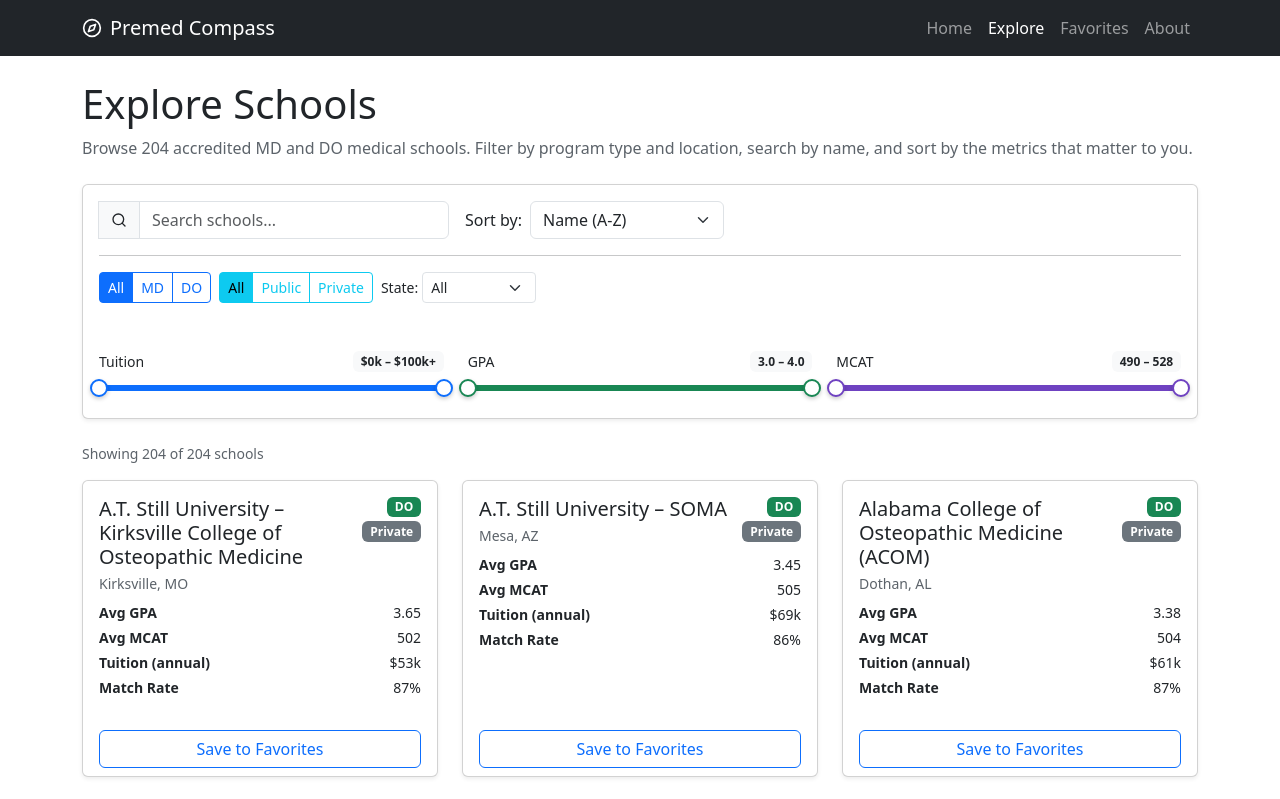
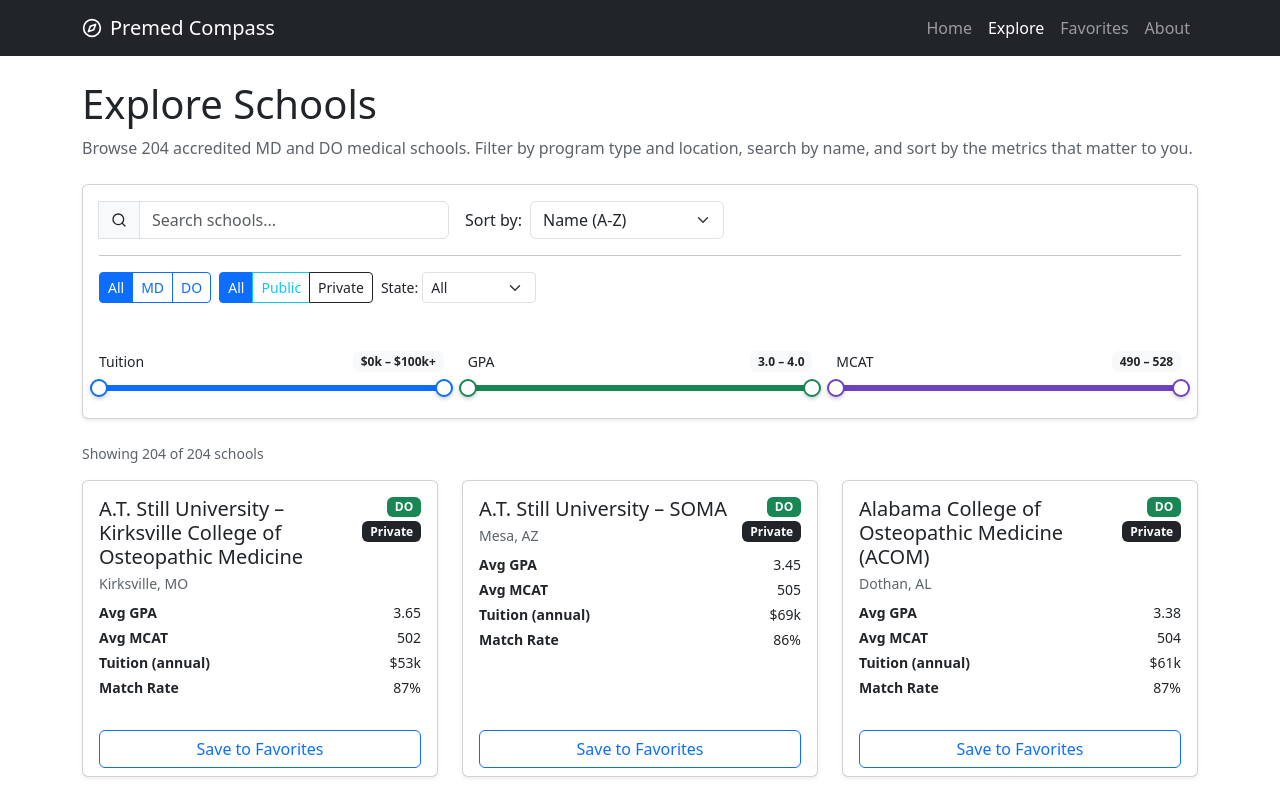
Before and after one commit to CS571-F25/p45, a React (Vite) app: page /#/explore in a window 1280 px wide. Shown: the top 799 px of the page. Built offline with nearby package versions, Linux system fonts and the light colour scheme.

Commit message:
color fixes

```diff
--- a/src/components/FavoriteItem.jsx
+++ b/src/components/FavoriteItem.jsx
@@ -10,7 +10,7 @@ export default function FavoriteItem({ school, onRemove }) {
             <span className={`badge ${school.type === 'MD' ? 'bg-primary' : 'bg-success'}`}>
               {school.type}
             </span>
-            <span className={`badge ${school.isPublic ? 'bg-info' : 'bg-secondary'}`}>
+            <span className={`badge ${school.isPublic ? 'bg-info' : 'bg-dark'}`}>
               {school.isPublic ? 'Public' : 'Private'}
             </span>
           </div>
--- a/src/components/FilterBar.jsx
+++ b/src/components/FilterBar.jsx
@@ -44,7 +44,11 @@ export default function FilterBar({
               <button
                 key={type}
                 type="button"
-                className={`btn btn-sm btn-${publicFilter === type ? 'info' : 'outline-info'}`}
+                className={`btn btn-sm ${
+                  publicFilter === type
+                    ? type === 'PUBLIC' ? 'btn-info' : type === 'PRIVATE' ? 'btn-dark' : 'btn-primary'
+                    : type === 'PUBLIC' ? 'btn-outline-info' : type === 'PRIVATE' ? 'btn-outline-dark' : 'btn-outline-primary'
+                }`}
                 onClick={() => onPublicChange(type)}
                 aria-pressed={publicFilter === type}
               >
--- a/src/components/SchoolCard.jsx
+++ b/src/components/SchoolCard.jsx
@@ -14,7 +14,7 @@ export default function SchoolCard({ school, onToggleFavorite, isSaved }) {
               <span className={`badge ${school.type === 'MD' ? 'bg-primary' : 'bg-success'}`}>
                 {school.type}
               </span>
-              <span className={`badge ${school.isPublic ? 'bg-info' : 'bg-secondary'}`}>
+              <span className={`badge ${school.isPublic ? 'bg-info' : 'bg-dark'}`}>
                 {school.isPublic ? 'Public' : 'Private'}
               </span>
             </div>
```
Also changed, not shown: 3 other files (tests, documents, lock files or other folders).
